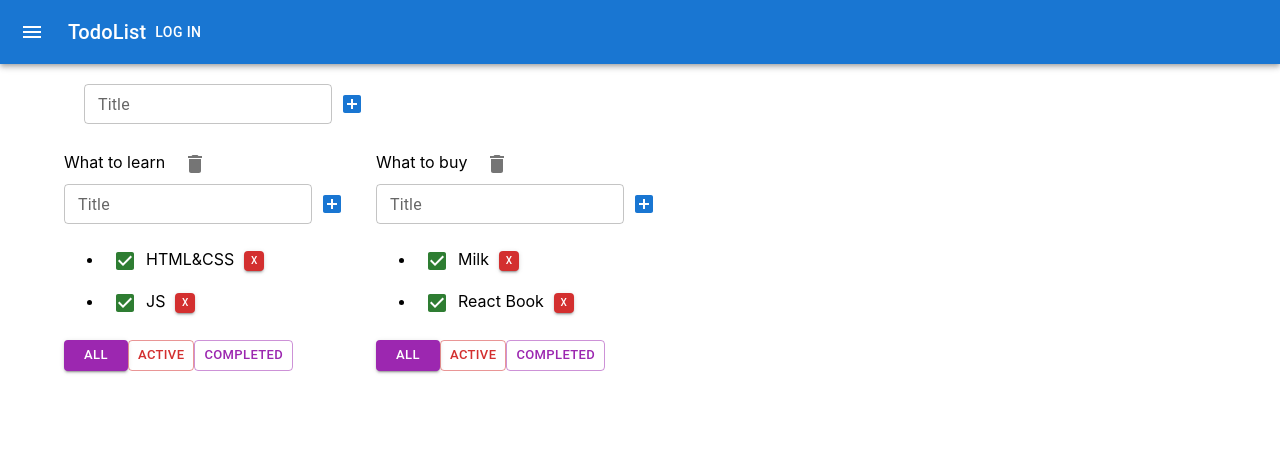
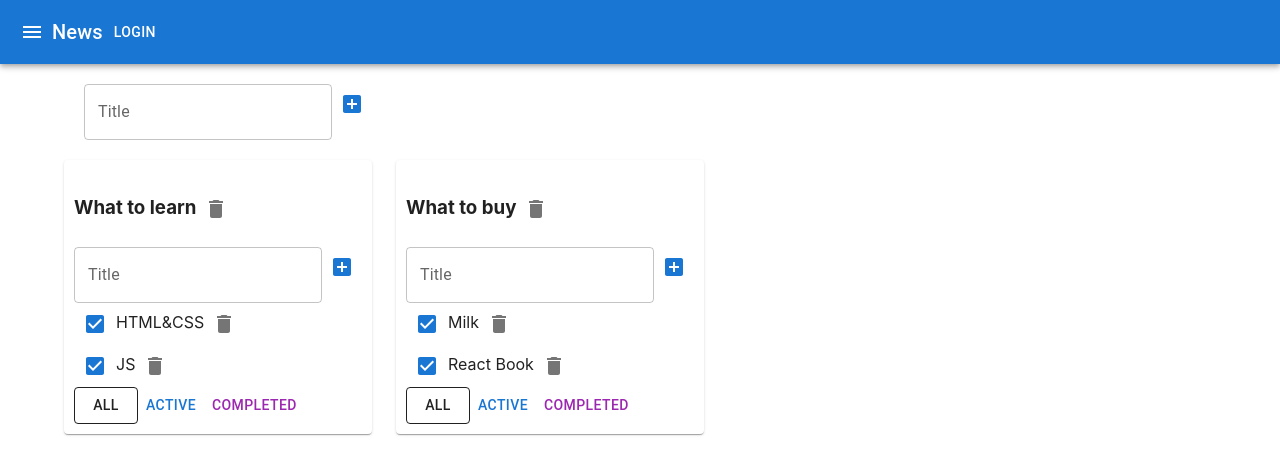
Before and after one commit to phoenix2307/todo-10-2022, a React (Create React App) app: page / in a window 1280 px wide. Shown: the top 474 px of the page. Built offline with nearby package versions, Linux system fonts and the light colour scheme.

Commit message:
add test

```diff
--- /dev/null
+++ b/src/AddItemForm.tsx
@@ -0,0 +1,49 @@
+import React, {ChangeEvent, KeyboardEvent, useState} from 'react';
+import {IconButton, TextField} from "@mui/material";
+import {AddBox} from "@mui/icons-material";
+
+
+
+type AddItemFormPropsType = {
+    addItem: (title: string) => void
+}
+
+export function AddItemForm(props: AddItemFormPropsType) {
+
+    let [title, setTitle] = useState("")
+    let [error, setError] = useState<string | null>(null)
+
+    const addItem = () => {
+        if (title.trim() !== "") {
+            props.addItem(title);
+            setTitle("");
+        } else {
+            setError("Title is required");
+        }
+    }
+
+    const onChangeHandler = (e: ChangeEvent<HTMLInputElement>) => {
+        setTitle(e.currentTarget.value)
+    }
+
+    const onKeyPressHandler = (e: KeyboardEvent<HTMLInputElement>) => {
+        setError(null);
+        if (e.charCode === 13) {
+            addItem();
+        }
+    }
+
+    return <div>
+        <TextField variant="outlined"
+                   error={!!error}
+                   value={title}
+                   onChange={onChangeHandler}
+                   onKeyPress={onKeyPressHandler}
+                   label="Title"
+                   helperText={error}
+        />
+        <IconButton color="primary" onClick={addItem}>
+            <AddBox />
+        </IconButton>
+    </div>
+}
--- a/src/App.tsx
+++ b/src/App.tsx
@@ -2,13 +2,14 @@ import React, {useState} from 'react';
 import './App.css';
 import {TaskType, Todolist} from './Todolist';
 import {v1} from 'uuid';
-import {AddItemForm} from "./universal-comonents/AddItemForm";
-import {EditableSpan} from "./universal-comonents/EditableSpan";
-import {AppBar, Box, Button, Container, Grid, IconButton, Toolbar, Typography} from "@mui/material";
+import {AddItemForm} from './AddItemForm';
+import AppBar from '@mui/material/AppBar/AppBar';
+import {Button, Container, Grid, IconButton, Paper, Toolbar, Typography} from "@mui/material";
 import {Menu} from "@mui/icons-material";
 
+
 export type FilterValuesType = "all" | "active" | "completed";
-type TodolistType = {
+export type TodolistType = {
     id: string
     title: string
     filter: FilterValuesType
@@ -39,19 +40,12 @@ function App() {
         ]
     });
 
-    function addTodolist(titleTodolist: string) {
-        const newTodolistId = v1()
-        const newTodolist: TodolistType = {id: newTodolistId, title: titleTodolist, filter: "all"}
-        setTodolists([newTodolist, ...todolists])
-        setTasks({[newTodolistId]: [], ...tasks})
-    }
-
 
     function removeTask(id: string, todolistId: string) {
         //достанем нужный массив по todolistId:
         let todolistTasks = tasks[todolistId];
         // перезапишем в этом объекте массив для нужного тудулиста отфилтрованным массивом:
-        tasks[todolistId] = todolistTasks.filter(t => t.id !== id);
+        tasks[todolistId] = todolistTasks.filter(t => t.id != id);
         // засетаем в стейт копию объекта, чтобы React отреагировал перерисовкой
         setTasks({...tasks});
     }
@@ -79,6 +73,19 @@ function App() {
         }
     }
 
+    function changeTaskTitle(id: string, newTitle: string, todolistId: string) {
+        //достанем нужный массив по todolistId:
+        let todolistTasks = tasks[todolistId];
+        // найдём нужную таску:
+        let task = todolistTasks.find(t => t.id === id);
+        //изменим таску, если она нашлась
+        if (task) {
+            task.title = newTitle;
+            // засетаем в стейт копию объекта, чтобы React отреагировал перерисовкой
+            setTasks({...tasks});
+        }
+    }
+
     function changeFilter(value: FilterValuesType, todolistId: string) {
         let todolist = todolists.find(tl => tl.id === todolistId);
         if (todolist) {
@@ -89,37 +96,49 @@ function App() {
 
     function removeTodolist(id: string) {
         // засунем в стейт список тудулистов, id которых не равны тому, который нужно выкинуть
-        setTodolists(todolists.filter(tl => tl.id !== id));
+        setTodolists(todolists.filter(tl => tl.id != id));
         // удалим таски для этого тудулиста из второго стейта, где мы храним отдельно таски
         delete tasks[id]; // удаляем св-во из объекта... значением которого являлся массив тасок
         // засетаем в стейт копию объекта, чтобы React отреагировал перерисовкой
         setTasks({...tasks});
     }
 
+    function changeTodolistTitle(id: string, title: string) {
+        // найдём нужный todolist
+        const todolist = todolists.find(tl => tl.id === id);
+        if (todolist) {
+            // если нашёлся - изменим ему заголовок
+            todolist.title = title;
+            setTodolists([...todolists]);
+        }
+    }
 
-    const editedTitle = (title: string) => {
-        // let newTitleForSpan = title
-        // newTitleForSpan = title
+    function addTodolist(title: string) {
+        let newTodolistId = v1();
+        let newTodolist: TodolistType = {id: newTodolistId, title: title, filter: 'all'};
+        setTodolists([newTodolist, ...todolists]);
+        setTasks({
+            ...tasks,
+            [newTodolistId]: []
+        })
     }
 
     return (
         <div className="App">
-            <Box sx={{flexGrow: 1}}>
             <AppBar position="static">
                 <Toolbar>
-                        <IconButton edge="start" color="inherit" aria-label="menu" sx={{mr: 2}}>
-                            <Menu/>
+                    <IconButton edge="start" color="inherit" aria-label="menu">
+                        <Menu />
                     </IconButton>
-                        <Typography variant="h6" color="inherit" component="div">
-                            TodoList
+                    <Typography variant="h6">
+                        News
                     </Typography>
-                        <Button color={'inherit'}>Log In</Button>
+                    <Button color="inherit">Login</Button>
                 </Toolbar>
             </AppBar>
-            </Box>
             <Container fixed>
-                <Grid container style={{padding:'20px'}}>
-                    <AddItemForm callback={addTodolist}/>
+                <Grid container style={{padding: "20px"}}>
+                    <AddItemForm addItem={addTodolist}/>
                 </Grid>
                 <Grid container spacing={3}>
                     {
@@ -128,13 +147,14 @@ function App() {
                             let tasksForTodolist = allTodolistTasks;
 
                             if (tl.filter === "active") {
-                                tasksForTodolist = allTodolistTasks.filter(t => !t.isDone);
+                                tasksForTodolist = allTodolistTasks.filter(t => t.isDone === false);
                             }
                             if (tl.filter === "completed") {
-                                tasksForTodolist = allTodolistTasks.filter(t => t.isDone);
+                                tasksForTodolist = allTodolistTasks.filter(t => t.isDone === true);
                             }
 
-                            return <Grid item>
+                            return <Grid key={tl.id} item>
+                                <Paper style={{padding: "10px"}}>
                                     <Todolist
                                         key={tl.id}
                                         id={tl.id}
@@ -146,17 +166,15 @@ function App() {
                                         changeTaskStatus={changeStatus}
                                         filter={tl.filter}
                                         removeTodolist={removeTodolist}
-                                    editedTitle={editedTitle}
+                                        changeTaskTitle={changeTaskTitle}
+                                        changeTodolistTitle={changeTodolistTitle}
                                     />
+                                </Paper>
                             </Grid>
-
                         })
                     }
                 </Grid>
-
-
             </Container>
-
         </div>
     );
 }
--- /dev/null
+++ b/src/EditableSpan.tsx
@@ -0,0 +1,30 @@
+import TextField from '@mui/material/TextField/TextField';
+import React, {ChangeEvent, useState} from 'react';
+
+
+type EditableSpanPropsType = {
+    value: string
+    onChange: (newValue: string) => void
+}
+
+export function EditableSpan(props: EditableSpanPropsType) {
+    let [editMode, setEditMode] = useState(false);
+    let [title, setTitle] = useState(props.value);
+
+    const activateEditMode = () => {
+        setEditMode(true);
+        setTitle(props.value);
+    }
+    const activateViewMode = () => {
+        setEditMode(false);
+        props.onChange(title);
+    }
+    const changeTitle = (e: ChangeEvent<HTMLInputElement>) => {
+        setTitle(e.currentTarget.value)
+    }
+
+    return editMode
+        ?    <TextField variant="outlined"
+                        value={title} onChange={changeTitle} autoFocus onBlur={activateViewMode} />
+        : <span onDoubleClick={activateEditMode}>{props.value}</span>
+}
--- a/src/Todolist.tsx
+++ b/src/Todolist.tsx
@@ -1,9 +1,11 @@
 import React, {ChangeEvent} from 'react';
 import {FilterValuesType} from './App';
-import {AddItemForm} from "./universal-comonents/AddItemForm";
-import {EditableSpan} from "./universal-comonents/EditableSpan";
-import {Button, Checkbox, IconButton} from "@mui/material";
+import {AddItemForm} from './AddItemForm';
+import {EditableSpan} from './EditableSpan';
+import IconButton from '@mui/material/IconButton/IconButton';
 import {Delete} from "@mui/icons-material";
+import {Button, Checkbox} from "@mui/material";
+
 
 export type TaskType = {
     id: string
@@ -20,29 +22,35 @@ type PropsType = {
     addTask: (title: string, todolistId: string) => void
     changeTaskStatus: (id: string, isDone: boolean, todolistId: string) => void
     removeTodolist: (id: string) => void
+    changeTodolistTitle: (id: string, newTitle: string) => void
     filter: FilterValuesType
-    editedTitle: (newTitle: string) => void
+    changeTaskTitle: (taskId: string, newTitle: string, todolistId: string) => void
 }
 
 export function Todolist(props: PropsType) {
-
     const addTask = (title: string) => {
-        props.addTask(title, props.id)
+        props.addTask(title, props.id);
     }
 
-    const removeTodolist = () => props.removeTodolist(props.id)
+    const removeTodolist = () => {
+        props.removeTodolist(props.id);
+    }
+    const changeTodolistTitle = (title: string) => {
+        props.changeTodolistTitle(props.id, title);
+    }
 
     const onAllClickHandler = () => props.changeFilter("all", props.id);
     const onActiveClickHandler = () => props.changeFilter("active", props.id);
     const onCompletedClickHandler = () => props.changeFilter("completed", props.id);
 
     return <div>
-        <EditableSpan editedTitle={props.editedTitle} newTitleForSpan={props.title}/>
-        <IconButton onClick={removeTodolist}>
-            <Delete />
-        </IconButton>
-        <AddItemForm callback={addTask}/>
-        <ul>
+        <h3> <EditableSpan value={props.title} onChange={changeTodolistTitle} />
+            <IconButton onClick={removeTodolist}>
+                <Delete />
+            </IconButton>
+        </h3>
+        <AddItemForm addItem={addTask}/>
+        <div>
             {
                 props.tasks.map(t => {
                     const onClickHandler = () => props.removeTask(t.id, props.id)
@@ -50,44 +58,39 @@ export function Todolist(props: PropsType) {
                         let newIsDoneValue = e.currentTarget.checked;
                         props.changeTaskStatus(t.id, newIsDoneValue, props.id);
                     }
+                    const onTitleChangeHandler = (newValue: string) => {
+                        props.changeTaskTitle(t.id, newValue, props.id);
+                    }
 
-                    return <li key={t.id} className={t.isDone ? "is-done" : ""}>
-                        <Checkbox color={'success'} onChange={onChangeHandler} checked={t.isDone}/>
-                        <EditableSpan editedTitle={props.editedTitle} newTitleForSpan={t.title}/>
-                        <Button
-                            variant={'contained'}
-                            color={'error'}
-                            size={'small'}
-                            style={{
-                                maxWidth: '20px',
-                                maxHeight: '20px',
-                                minWidth: '20px',
-                                minHeight: '20px',
-                                padding: '5px',
-                                fontSize: '10px'
-                            }} onClick={onClickHandler}>x</Button>
-                    </li>
+
+                    return <div key={t.id} className={t.isDone ? "is-done" : ""}>
+                        <Checkbox
+                            checked={t.isDone}
+                            color="primary"
+                            onChange={onChangeHandler}
+                        />
+
+                        <EditableSpan value={t.title} onChange={onTitleChangeHandler} />
+                        <IconButton onClick={onClickHandler}>
+                            <Delete />
+                        </IconButton>
+                    </div>
                 })
             }
-        </ul>
+        </div>
         <div>
-            <Button variant={props.filter === 'all' ? 'contained' : 'outlined'}
-                    size={'small'}
-                    color={'secondary'}
-                // className={props.filter === 'all' ? "active-filter" : ""}
-                    onClick={onAllClickHandler}>All
+            <Button variant={props.filter === 'all' ? 'outlined' : 'text'}
+                    onClick={onAllClickHandler}
+                    color={'inherit'}
+            >All
             </Button>
-            <Button variant={props.filter === 'active' ? 'contained' : 'outlined'}
-                    size={'small'}
-                    color={'error'}
-                    // className={props.filter === 'active' ? "active-filter" : ""}
-                    onClick={onActiveClickHandler}>Active
+            <Button variant={props.filter === 'active' ? 'outlined' : 'text'}
+                    onClick={onActiveClickHandler}
+                    color={'primary'}>Active
             </Button>
-            <Button variant={props.filter === 'completed' ? 'contained' : 'outlined'}
-                    size={'small'}
-                    color={'secondary'}
-                    // className={props.filter === 'completed' ? "active-filter" : ""}
-                    onClick={onCompletedClickHandler}>Completed
+            <Button variant={props.filter === 'completed' ? 'outlined' : 'text'}
+                    onClick={onCompletedClickHandler}
+                    color={'secondary'}>Completed
             </Button>
         </div>
     </div>
--- a/src/universal-comonents/AddItemForm.tsx
+++ /dev/null
@@ -1,50 +0,0 @@
-import {IconButton, TextField} from '@mui/material'
-import React, {ChangeEvent, useState} from 'react'
-import {Add, AddBox} from "@mui/icons-material";
-
-type AddItemFormType = {
-    callback: (title: string) => void
-}
-export const AddItemForm = (props: AddItemFormType) => {
-    const [titleItem, setTitleItem] = useState<string>('')
-    const [error, setError] = useState<string | null>(null)
-    const addItem = () => {
-        const newTitle = titleItem.trim()
-        if (newTitle !== '') {
-            props.callback(newTitle)
-        } else {
-            setError('Title must be required')
-            // props.callback()
-        }
-        setTitleItem('')
-    }
-    const onChangeHandler = (e: ChangeEvent<HTMLInputElement>) => {
-        setError(null)
-        setTitleItem(e.currentTarget.value)
-    }
-    const onKeyPressHandler = (e: React.KeyboardEvent<HTMLInputElement>) => {
-        if (e.key === 'Enter') {
-            addItem()
-        }
-    }
-    return (
-        <div>
-            <TextField
-                       variant={'outlined'}
-                       size={'small'}
-                       value={titleItem}
-                       onChange={onChangeHandler}
-                       onKeyPress={onKeyPressHandler}
-                       error={!!error}
-                       label={'Title'}
-                       helperText={error}
-            />
-            <IconButton onClick={addItem}>
-                {/*<Add classes={'small'}/>*/}
-                <AddBox color={'primary'}/>
-            </IconButton>
-            {/*{error && <div className={'error-message'}>{error}</div>}*/}
-
-        </div>
-    )
-}
--- a/src/universal-comonents/EditableSpan.tsx
+++ /dev/null
@@ -1,57 +0,0 @@
-import React, {ChangeEvent, KeyboardEvent, useState} from 'react'
-import {TextField} from "@mui/material";
-
-type EditableSpanType = {
-    editedTitle: (title: string) => void
-    newTitleForSpan: string
-}
-
-export const EditableSpan = (props: EditableSpanType) => {
-
-    const [inputValue, setInputValue] = useState(props.newTitleForSpan)
-    const [renderSpan, setRenderSpan] = useState(true)
-    const [error, setError] = useState<string | null>(null)
-    const onChangeHandler = (e: ChangeEvent<HTMLInputElement>) => {
-        setInputValue(e.currentTarget.value)
-    }
-
-    function onDoubleClickHandler() {
-        setRenderSpan(false)
-    }
-
-    function addNewTitle() {
-        if (inputValue.trim() !== '') {
-            props.editedTitle(inputValue)
-            setRenderSpan(true)
-            setError(null)
-        } else {
-            setError('Title must be required')
-            props.editedTitle(inputValue)
-        }
-
-    }
-
-    function onKeyPressHandler(e: KeyboardEvent<HTMLInputElement>) {
-        if (e.key === 'Enter') {
-            addNewTitle()
-        }
-    }
-
-    return (
-        <>
-            {renderSpan
-                ? <span onDoubleClick={onDoubleClickHandler}
-                        style={{paddingRight: '10px'}}>{inputValue}</span>
-                : <TextField variant={'standard'}
-                             value={inputValue}
-                             onChange={onChangeHandler}
-                             onKeyPress={onKeyPressHandler}
-                             onBlur={addNewTitle}
-                             autoFocus
-                             error={!!error}
-                             label={'Title'}
-                             helperText={error}/>
-            }
-        </>
-    )
-}
```
Also changed, not shown: package.json (+4 -3 lines), src/App.css (+1 -12 lines), src/state/user-reducer.ts (added, +24 -0 lines), 2 other files (tests, documents, lock files or other folders). Lines whose indentation alone changed are shown as unchanged.
